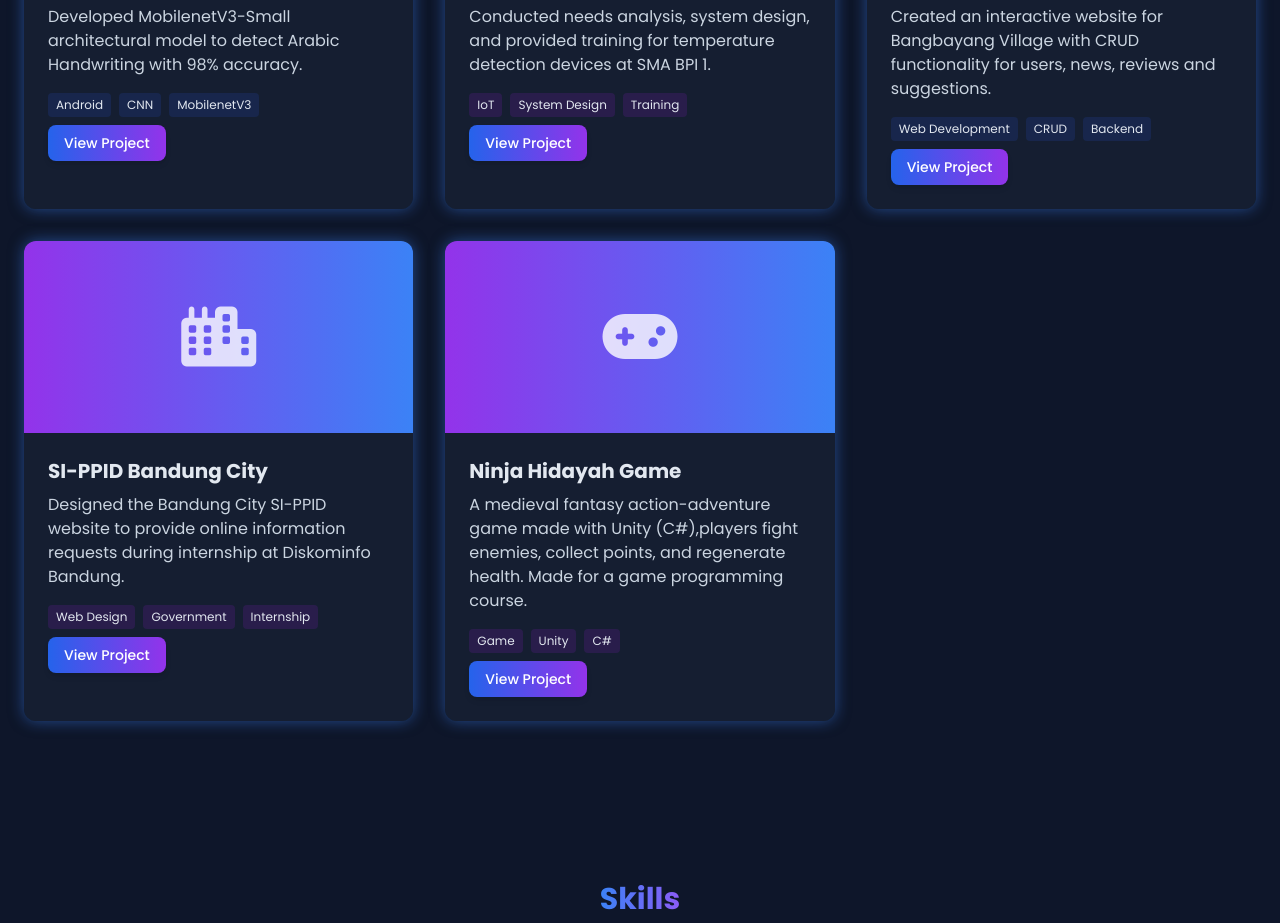
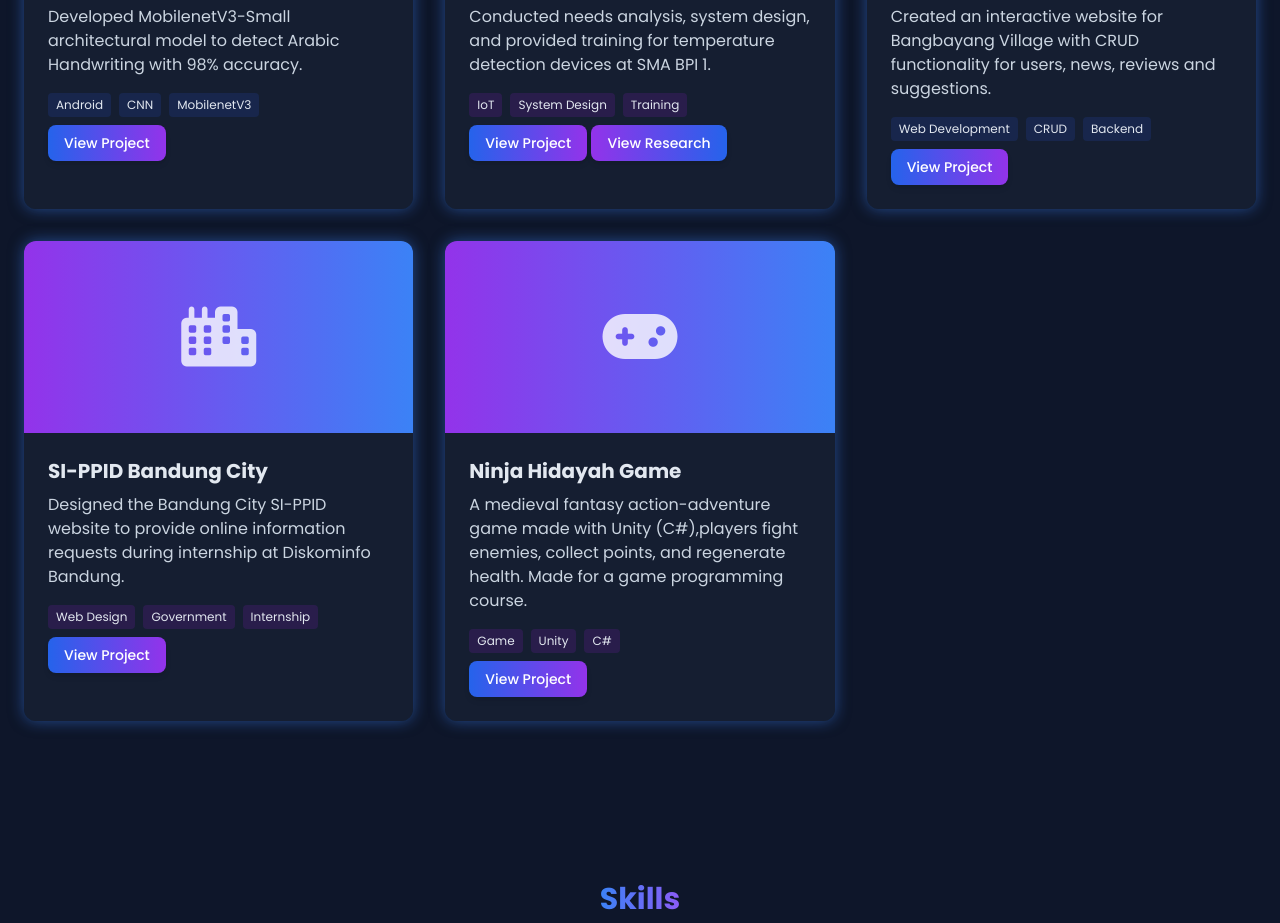
Before and after one commit to habilmuhammad/habilmuhammad.github.io, a plain HTML site: page index.html in a window 1280 px wide. Shown: the part 3333-4256 px from the top of the page. Drawn offline with nearby package versions, Linux system fonts and the light colour scheme; some packages are replaced by stand-ins of ours; animation ran at ten frames a second; a script that the page names is missing.

Commit message:
Update index.html

```diff
--- a/index.html
+++ b/index.html
@@ -640,6 +640,10 @@
                class="inline-block bg-gradient-to-r from-blue-600 to-purple-600 text-white text-sm font-medium px-4 py-2 rounded-lg hover:opacity-90 transition duration-300 ease-in-out shadow-md">
                 View Project
             </a>
+                               <a href="https://publications.id/index.php/jippm/article/view/47/28"
+               class="inline-block bg-gradient-to-r from-purple-600 to-blue-600 text-white text-sm font-medium px-4 py-2 rounded-lg hover:opacity-90 transition duration-300 ease-in-out shadow-md">
+                View Research
+            </a>
         </div>
                     </div>
                 </div>
```
